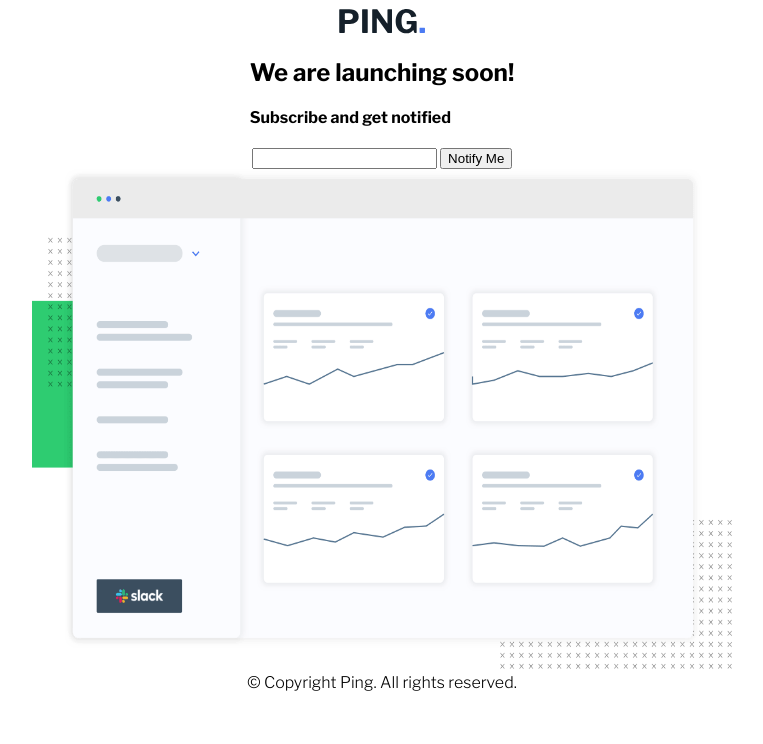
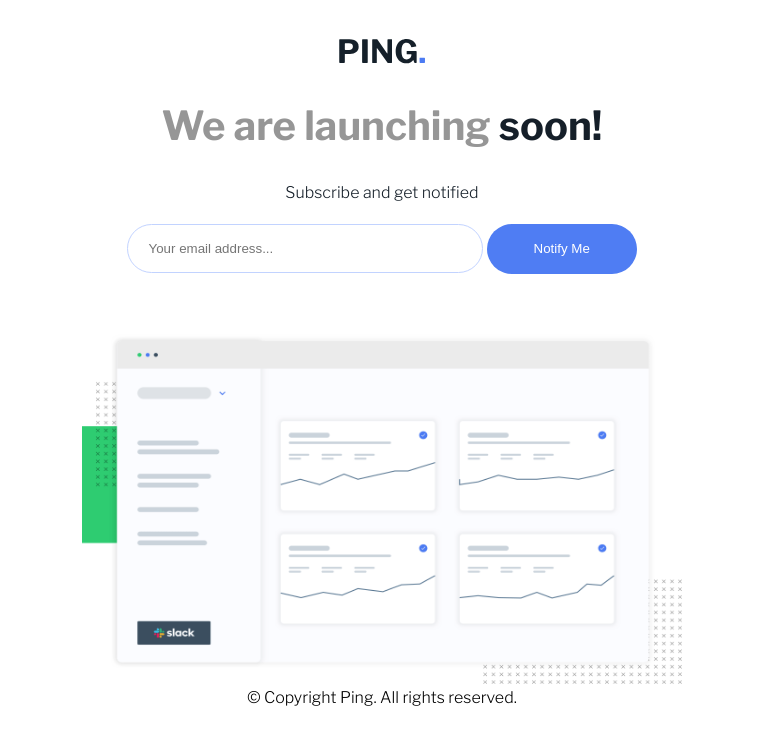
Before and after one commit to abdmud/ping-coming-soon-page, a plain HTML site: page index.html in a window 1280 px wide. Shown: the whole page, without its empty margins (258-1021 px from the left). Drawn offline with nearby package versions, Linux system fonts and the light colour scheme.

Commit message:
desktop complete

```diff
--- a/index.html
+++ b/index.html
@@ -24,11 +24,11 @@
     <div class="hero">
       <h2 class="hero-title">We are launching <span class="bold">soon!</span></h2>
 
-      <h4>Subscribe and get notified</h4>
+      <h4 class="hero-text">Subscribe and get notified</h4>
     </div>
 
     <div class="signup">
-      <input type="text">
+      <input type="text" placeholder="     Your email address...">
       <button>Notify Me</button>
     </div>
 
--- a/styles.css
+++ b/styles.css
@@ -1,4 +1,12 @@
 @import url('https://fonts.googleapis.com/css2?family=Libre+Franklin:wght@300;600;700&display=swap');
+
+:root {
+    --blue: hsl(223, 87%, 63%);
+    --paleBlue: hsl(223, 100%, 88%);
+    --lightRed: hsl(354, 100%, 66%);
+    --gray: hsl(0, 0%, 59%);
+    --veryDarkBlue: hsl(209, 33%, 12%);
+}
 
 html {
     padding: 0;
@@ -10,9 +18,41 @@
     flex-direction: column;
     justify-content: center;
     align-items: center;
+    margin-top: 3%;
 }
 
+h2 {
+    color: var(--gray);
+    font-size: 40px;
+}
+.bold {
+    color: var(--veryDarkBlue);
+}
+
+h4 {
+    color: var(--veryDarkBlue);
+    font-weight: 300;
+    text-align: center;
+}
 .dashboard {
-    width: 700px;
-    height: 500px;
+    width: 600px;
+    height: 350px;
+    margin-top: 10%;
 }
+
+input {
+    border-radius: 40px;
+    width: 350px;
+    height: 45px;
+    border: 1px solid var(--paleBlue);
+}
+
+button{
+    height: 50px;
+    width: 150px;
+    border-radius: 40px;
+    background-color: var(--blue);
+    color: white;
+    cursor: pointer;
+    border: none;
+}
```
